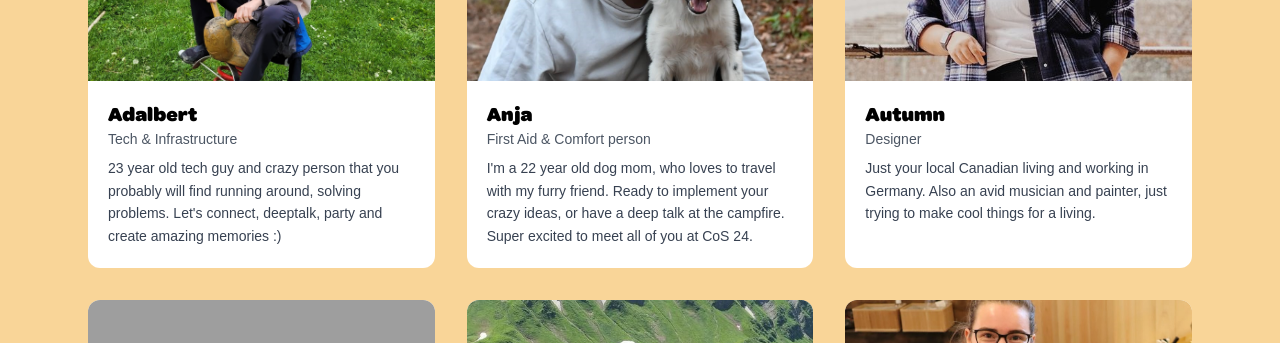
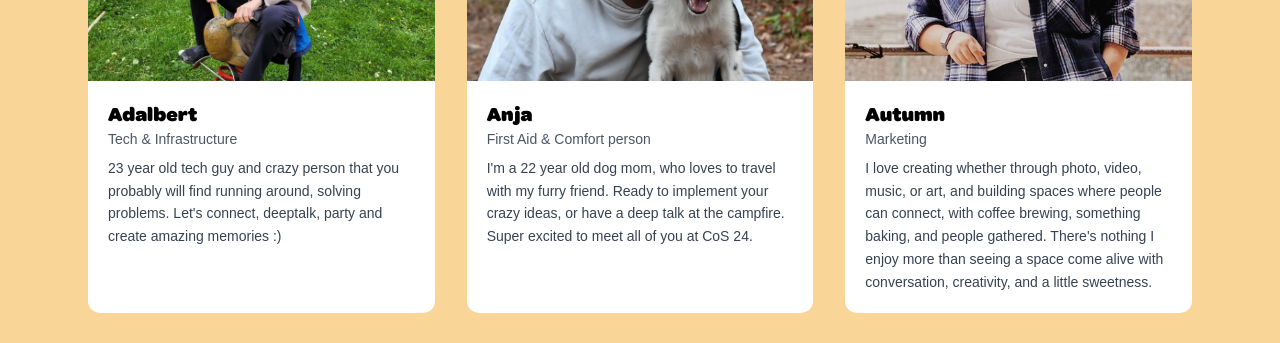
Before and after one commit to dev-cityofseekers/cos_website, a React (Vite) app: page /team in a window 1280 px wide. Shown: the part 960-1303 px from the top of the page. Built offline with nearby package versions, Linux system fonts and the light colour scheme; grey boxes are pictures that could not be loaded.

Commit message:
feat: Update Autumn bio and role (Designer → Marketing)

```diff
--- a/src/data/teamMembers.ts
+++ b/src/data/teamMembers.ts
@@ -17,9 +17,9 @@ export const teamMembers: TeamMember[] = [
   },
   {
     name: "Autumn",
-    role: "Designer",
+    role: "Marketing",
     description:
-      "Just your local Canadian living and working in Germany. Also an avid musician and painter, just trying to make cool things for a living.",
+      "I love creating whether through photo, video, music, or art, and building spaces where people can connect, with coffee brewing, something baking, and people gathered. There's nothing I enjoy more than seeing a space come alive with conversation, creativity, and a little sweetness.",
     image: "/images/team/autumn.jpg",
   },
   {
```
